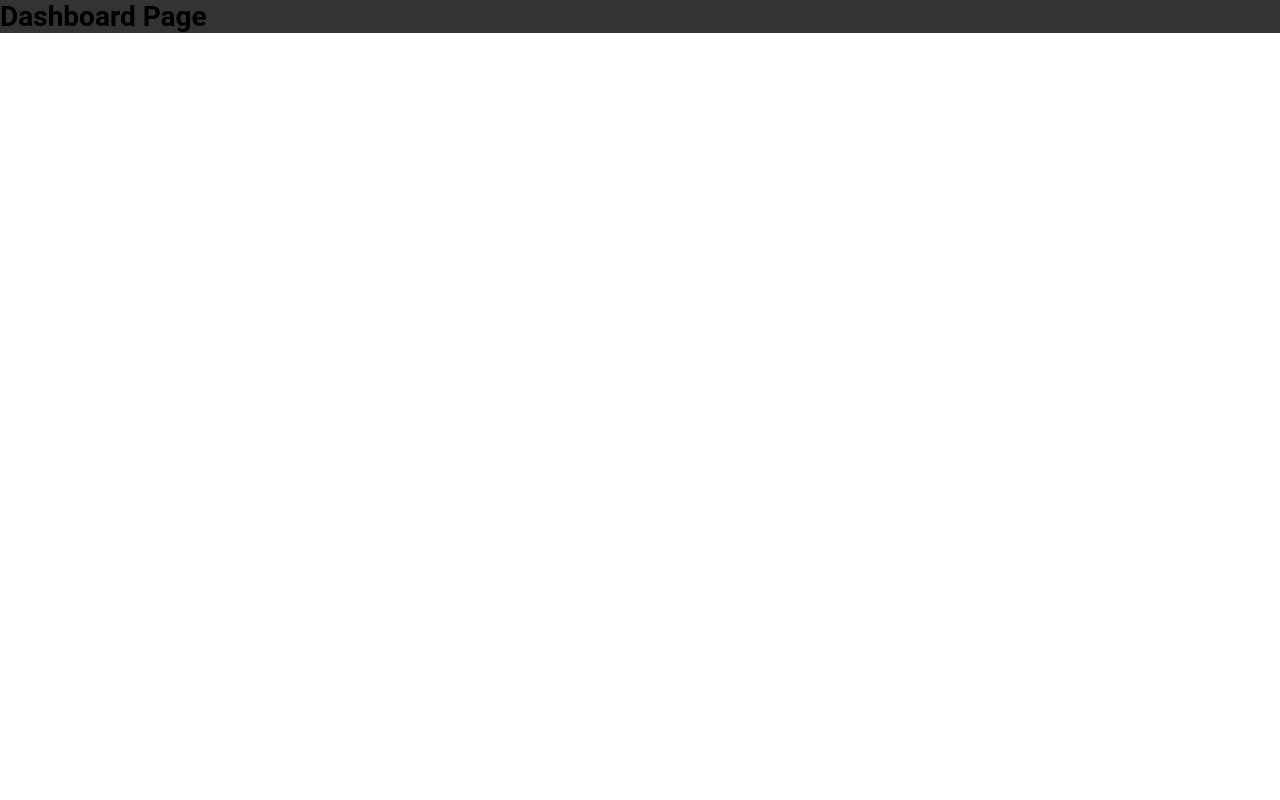
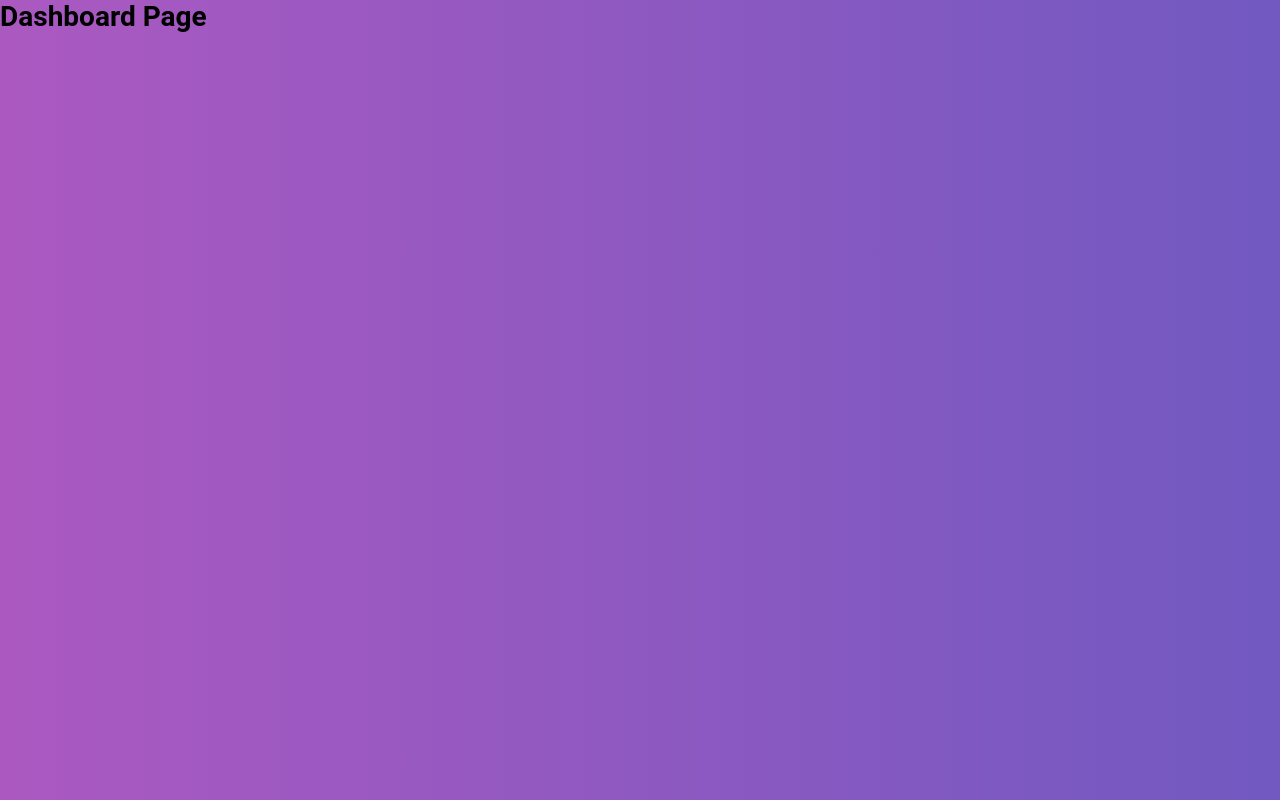
Before and after one commit to ryanalencar/GoBarber, a Next.js app in the folder packages/frontend/: page /dashboard in a window 1280 px wide. Built offline with nearby package versions, Linux system fonts and the light colour scheme.

Commit message:
refactor: withAuth layout

```diff
--- a/packages/frontend/src/components/common/withAuth2.tsx
+++ b/packages/frontend/src/components/common/withAuth2.tsx
@@ -7,7 +7,7 @@ import DefaultLayout from '../layouts/default'
 const login = '/login'
 
 export default function withAuth(WrappedComponent: any) {
-  const signed = true
+  const signed = false
   const Layout = signed ? DefaultLayout : AuthLayout
   const AuthHoc = ({ ...props }) => (
     <Layout>
--- a/packages/frontend/src/styles/global.ts
+++ b/packages/frontend/src/styles/global.ts
@@ -11,7 +11,7 @@ export default createGlobalStyle`
     outline:0;
   }
 
-  html, body {
+  html, body, #__next {
     height: 100%;
   }
 
```
